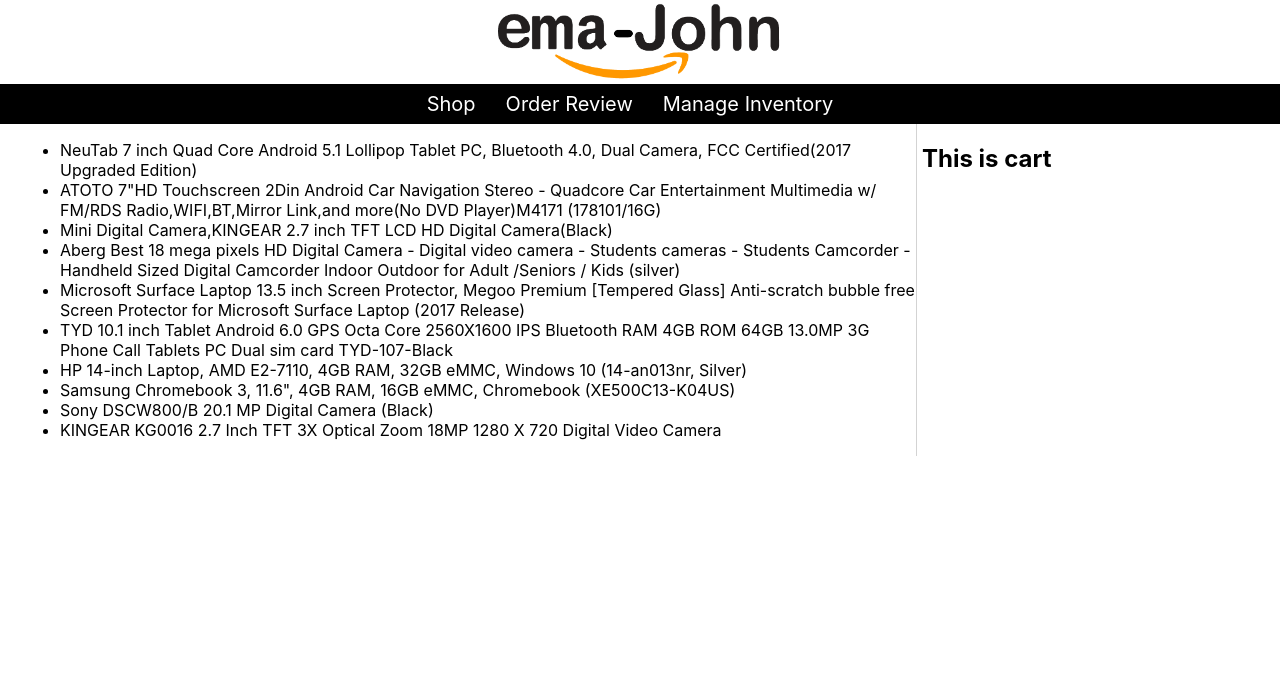
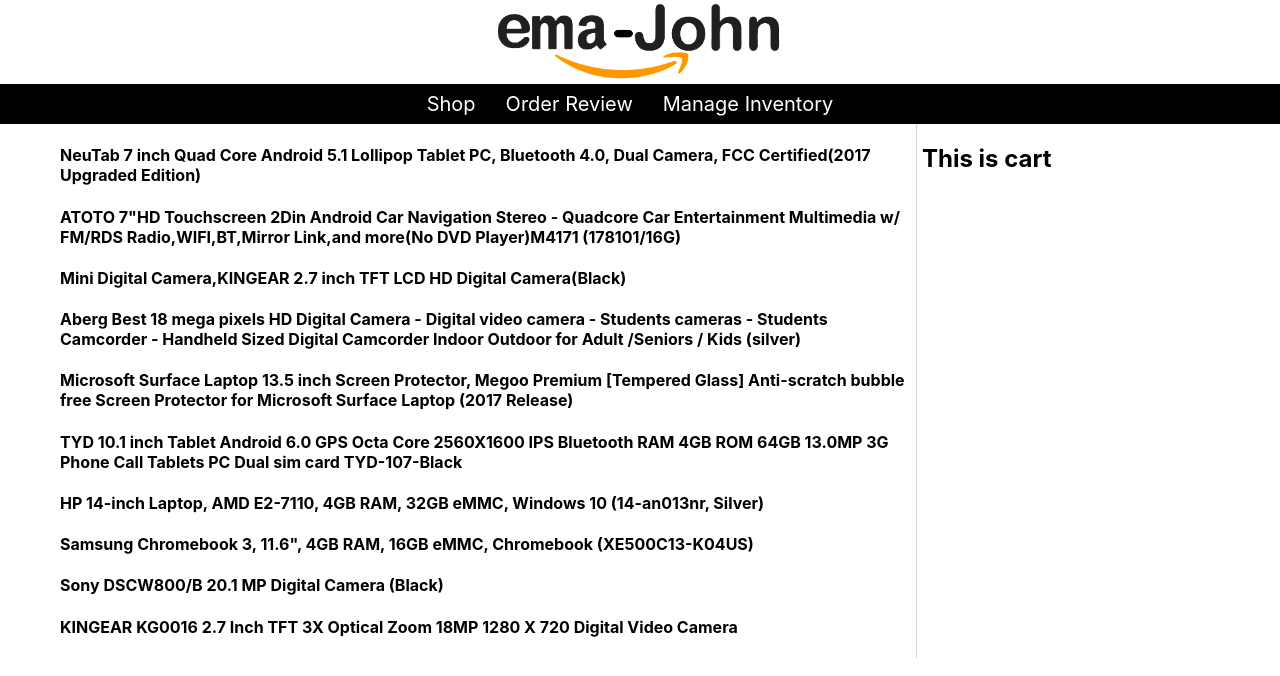
Before and after one commit to progmamun/React_js, a React (Create React App) app in the folder amazon_simple_project/: page / in a window 1280 px wide. Shown: the top 676 px of the page. Built offline with nearby package versions, Linux system fonts and the light colour scheme.

Commit message:
product add dynamic

```diff
--- /dev/null
+++ b/amazon_simple_project/src/components/Product/Product.js
@@ -0,0 +1,11 @@
+import React from 'react';
+
+const Product = (props) => {
+  return (
+    <div>
+      <h4>{props.product.name}</h4>
+    </div>
+  );
+};
+
+export default Product;
--- a/amazon_simple_project/src/components/Shop/Shop.js
+++ b/amazon_simple_project/src/components/Shop/Shop.js
@@ -2,6 +2,7 @@
 import fakeData from '../../fakeData';
 import { useState } from 'react';
 import './Shop.css';
+import Product from '../Product/Product';
 
 
 const Shop = () => {
@@ -13,7 +14,7 @@
       <div className="product-container">
         <ul>
           {
-            products.map(product => <li>{product.name}</li>)
+            products.map(pd => <Product product={pd}></Product>)
           }
         </ul>
       </div>
```
Also changed, not shown: amazon_simple_project/src/components/Product/Product.css (added).
